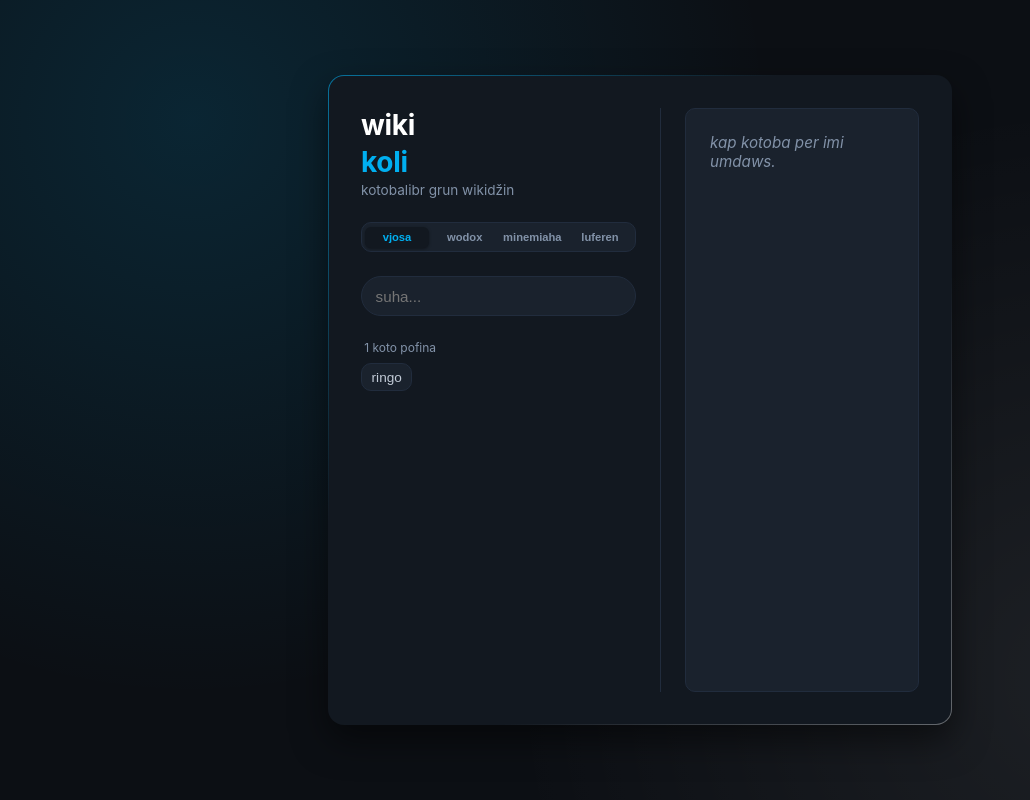
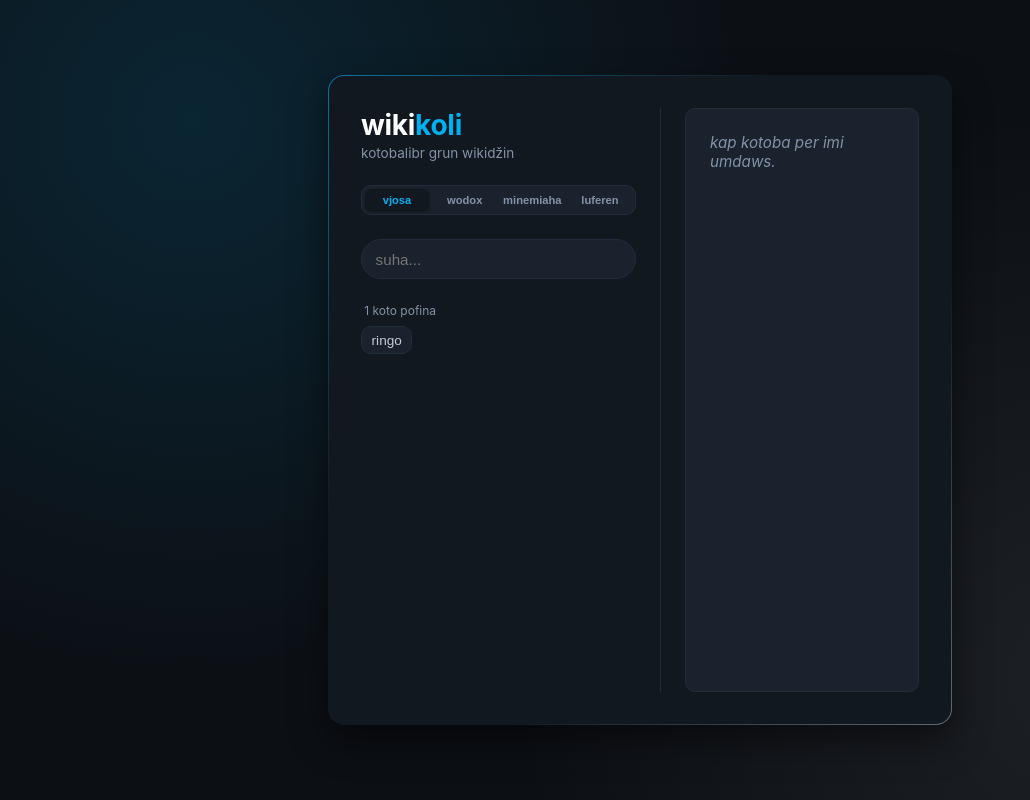
Before and after one commit to wikipedially/wikikoli, a plain HTML site: page index.html in a window 1280 px wide. Shown: the whole page, without its empty margins (0-1030 px from the left). Drawn offline with Linux system fonts and the light colour scheme.

Commit message:
Fix header styling

```diff
--- a/index.html
+++ b/index.html
@@ -12,7 +12,7 @@
     <main class="container">
         <section class="sidebar-pane">
             <header class="header">
-                <span><h1>wiki</h1><h1 style="color:var(--text-accent);">koli</h1></span>
+                <h1>wiki<span style="color: var(--text-accent);">koli</span></h1>
                 <p>kotobalibr grun wikidžin</p>
             </header>
             <div class="lang-switcher">
```
